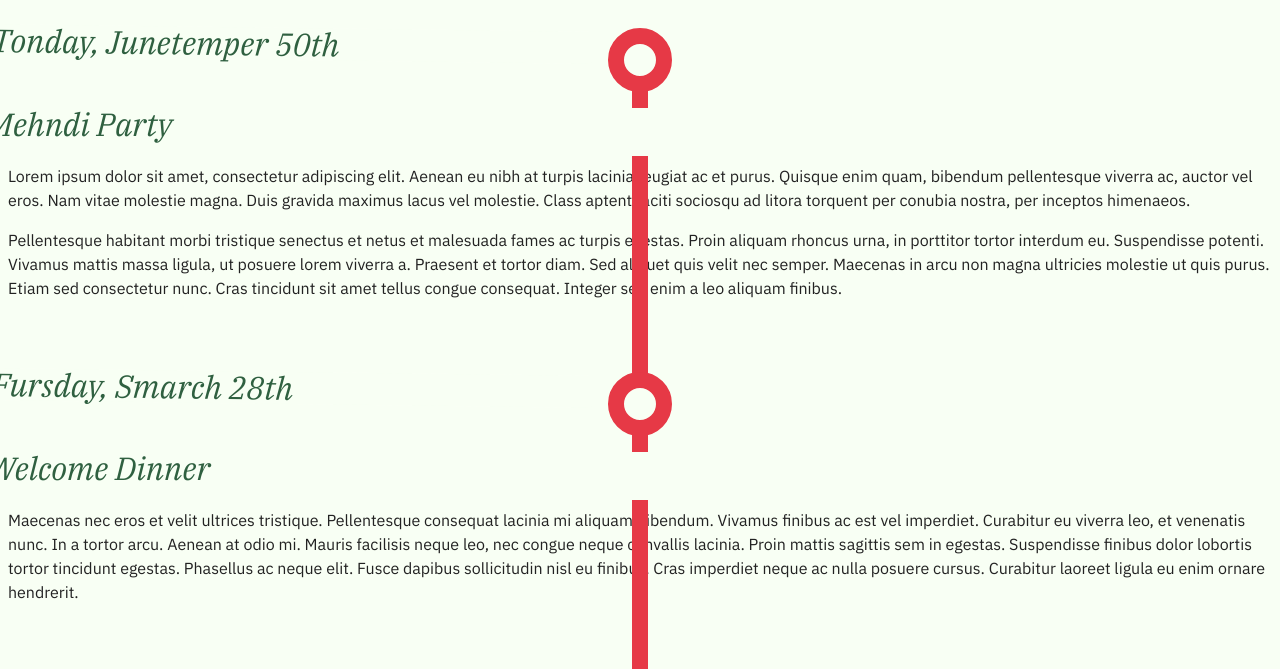
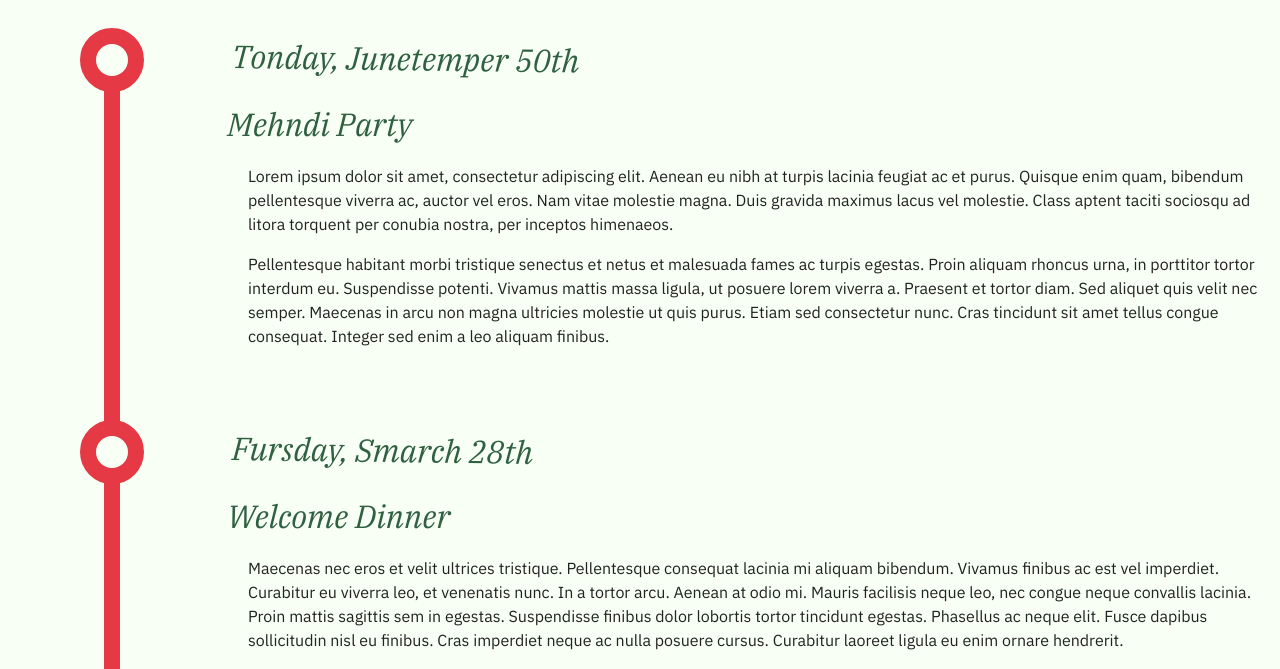
Before and after one commit to gvorbeck/wedding, a Gatsby site: page /schedule in a window 1280 px wide. Shown: the part 1508-2177 px from the top of the page. Built offline with nearby package versions, Linux system fonts and the light colour scheme; Gatsby itself is replaced by a stand-in of ours.

Commit message:
schedule laptop styles

```diff
--- a/src/pages/schedule.module.scss
+++ b/src/pages/schedule.module.scss
@@ -21,6 +21,10 @@
             border-radius: 50%;
             top: 0;
             left: calc(50% - #{$dim});
+
+            @include media(l) {
+                left: 5rem;
+            }
         }
 
         &::after {
@@ -29,6 +33,10 @@
             background-color: map-get($colors, red);
             top: $dim * 1.5;
             left: calc(50% - .5rem);
+
+            @include media(l) {
+                left: 6.5rem;
+            }
         }
 
         &:last-child {
@@ -36,17 +44,6 @@
             &::after {
                 height: calc(100% - #{$dim} * 1.5);
             }
-        }
-
-        h2,
-        h3 {
-            color: map-get($colors, green);
-            font-size: 2rem;
-            @include font($sans: false);
-            font-style: italic;
-            z-index: 1;
-            position: relative;
-            background-color: map-get($colors, off-white);
         }
 
         h2 {
@@ -62,11 +59,34 @@
         h3 {
             @include tilted-title;
             max-width: calc(50vw - #{$dim} * 1.5);
+
+            @include media(l) {
+                top: 1rem;
+            }
+        }
+
+        h2,
+        h3 {
+            color: map-get($colors, green);
+            font-size: 2rem;
+            @include font($sans: false);
+            font-style: italic;
+            z-index: 1;
+            position: relative;
+            background-color: map-get($colors, off-white);
+
+            @include media(l) {
+                margin-left: 15rem;
+            }
         }
 
         p {
             background-color: map-get($colors, off-white);
             padding: .5rem;
+
+            @include media(l) {
+                margin-left: 15rem;
+            }
 
             & + p {
                 margin-top: 0;
```
